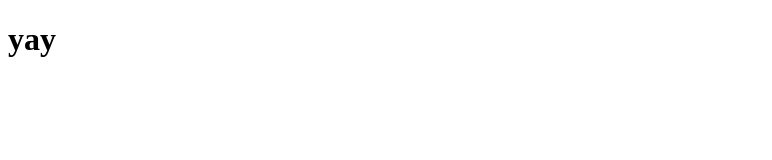
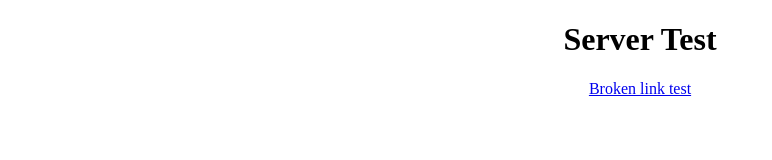
Before and after one commit to bkhazaal/NodeTest, a website: page index.html in a window 1280 px wide. Shown: the whole page, without its empty margins (0-772 px from the left). Drawn offline with Linux system fonts and the light colour scheme.

Commit message:
morenodeness

```diff
--- a/index.html
+++ b/index.html
@@ -6,6 +6,16 @@
     <title>Index</title>
 </head>
 <body>
-    <h1>yay</h1>
+    <div class="clas">
+        <h1>Server Test</h1>
+        <a href="brokenlinktest.html">Broken link test</a>
+        <style>
+            .clas {
+                text-align: center;
+                text-decoration: none;
+            }
+        </style>
+    </div>
+
 </body>
 </html>
```
Also changed, not shown: 404.html (deleted, +0 -13 lines), index.js (+6 -6 lines), eventemitter.js (renamed from test.js).
